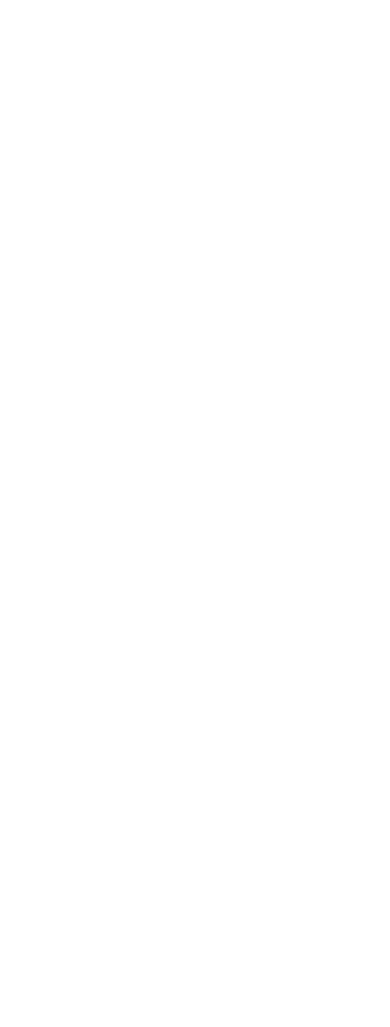
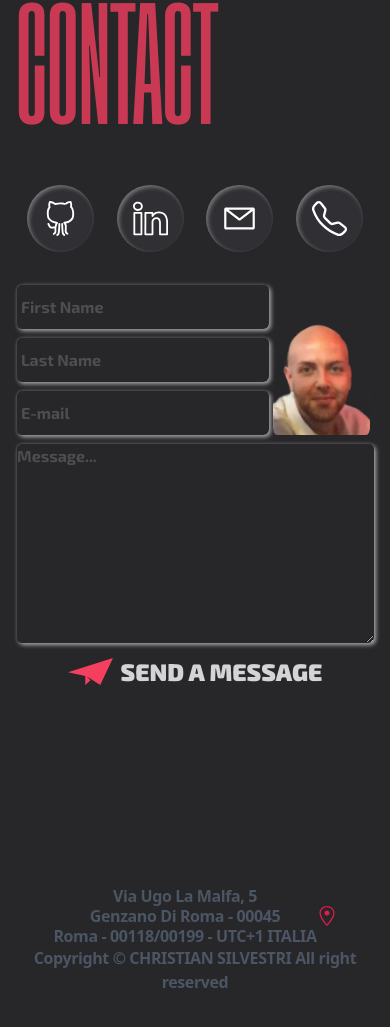
Before and after one commit to Christian-Silvestri/web, a React (Create React App) app: page / in a window 390 px wide. Shown: the part 5771-6798 px from the top of the page. Before the commit the page ends 5460 px from the top, so only its background shows below. Built offline with nearby package versions, Linux system fonts and the light colour scheme.

Commit message:
beta test 1.7

```diff
--- a/src/App.js
+++ b/src/App.js
@@ -8,6 +8,7 @@
 import Footer from './components/Footer';
 import Carrer from "./components/Carrer";
 import About from "./component/About";
+import Contact from "./component/Contact";
 
 
 const { Layout } = Section();
@@ -22,6 +23,7 @@
       <div className="bg-zinc-800 text-white ">
         <About />
         <Skills />
+        <Contact />
       </div>
     </>
 
--- /dev/null
+++ b/src/component/Contact.js
@@ -0,0 +1,268 @@
+import { useRef, useState } from 'react';
+import { AnimatePresence, motion } from 'framer-motion';
+/* import { socialIcons } from '../api/db'; */
+import { GoLocation } from 'react-icons/go';
+import { BiMailSend } from 'react-icons/bi';
+import { SiMinutemailer } from 'react-icons/si';
+import avatar from '../assets/avatar.png';
+import emailjs from '@emailjs/browser';
+import { ToastContainer, toast } from 'react-toastify';
+import 'react-toastify/dist/ReactToastify.css';
+import { SlSocialGithub, SlSocialLinkedin } from 'react-icons/sl';
+import { VscMail } from 'react-icons/vsc';
+import { BsTelephone } from 'react-icons/bs';
+import { FiExternalLink } from 'react-icons/fi';
+
+
+
+
+
+function Contact() {
+
+
+  return (
+    <div className='w-full h-full pb-24'>
+      <div className='px-4  md:px-8 lg:px-12 xl:px-24 2xl:px-48 '>
+
+        <div className='space-y-6 pt-80 md:pt-12 lg:pt-72 pb-4 lg:pb-12 2xl:pb-36'>
+          <h1>contact</h1>
+        </div>
+
+        <div className='md:flex md:py-8 md:gap-8 md:justify-between 2xl:justify-start'>
+          <div className='flex md:flex-col md:gap-4 justify-around md:justify-start  md:py-0 py-8   '>
+            <ButtonSocial />
+          </div>
+          <div className=' 2xl:max-w-[600px]'>
+            <EmailContactForm />
+          </div>
+        </div>
+      </div>
+      <div className='mt-48'>
+        <LocationInfo />
+      </div>
+    </div>
+  )
+}
+
+
+
+
+
+
+
+
+
+function ButtonSocial() {
+
+  const socialIcons = [
+    {
+      id: 1,
+      name: 'github',
+      icon: <SlSocialGithub size={35} />,
+      link: 'https://github.com/Christian-Silvestri',
+      alt: 'Christian Silvestri GitHub',
+      linkDescription: <>github.com/christian-silvestri<FiExternalLink className='text-rose-500' /></>,
+    },
+    {
+      id: 2,
+      name: 'linkedin',
+      icon: <SlSocialLinkedin size={35} />,
+      link: 'https://www.linkedin.com/in/christian-silvestri/',
+      alt: 'Christian Silvestri LinkedIn',
+      linkDescription: <>linkedin.com/in/christian-silvestri<FiExternalLink className='text-rose-500' /></>
+    },
+    {
+      id: 3,
+      name: 'mail',
+      icon: <VscMail size={35} />,
+      link: 'mailto:christiansilvestri@live.it',
+      alt: 'Send email to Christian Silvestri',
+      linkDescription: <>christiansilvestri@live.it<FiExternalLink className='text-rose-500' /></>
+    },
+    {
+      id: 4,
+      name: 'phone',
+      icon: <BsTelephone size={35} />,
+      link: 'tel:3289539919',
+      alt: 'Christian Silvestri phone number',
+      linkDescription: <>+39 3289539919<FiExternalLink className='text-rose-500' /></>
+    }
+  ];
+
+
+
+  const Button = (props) => {
+
+    const animationButton = {
+      initial: { scale: 1.2 },
+      animate: {
+        scale: 0.9,
+        transition: {
+          type: 'spring',
+          stiffness: 400,
+          damping: 17,
+        }
+      }
+    };
+
+    return (
+      <div className='w-min'>
+        <a href={props.link} alt={props.alt} target='_blank' rel="noreferrer" className='w-fit'>
+          <motion.div
+            whileHover={'initial'}
+            whileTap={'animate'}
+            variants={animationButton}
+            className='p-4 w-max button-border-social rounded-full bg-zinc-600/20 '
+          >
+            {props.icon}
+          </motion.div >
+        </a>
+      </div>
+    )
+
+  };
+
+
+  return socialIcons.map((icon) =>
+    <div key={icon.id}>
+      <Button icon={icon.icon} link={icon.link} alt={icon.alt} />
+    </div>)
+
+
+
+
+}
+
+
+
+
+
+
+
+
+
+const LocationInfo = () => {
+  return (
+    <div className='text-center'>
+      <div className='flex items-center justify-center mt-24'>
+        <GoLocation size={20} className='text-rose-600 order-2' />
+        <div>
+          <div className='text-gray-600 font-semibold tracking-tight leading-5 order-1 text-center '>
+            Via Ugo La Malfa, 5<br />
+            Genzano Di Roma - 00045<br />
+            Roma - 00118/00199 - UTC+1 ITALIA
+          </div>
+        </div>
+
+      </div>
+      <span className='text-gray-600 font-semibold tracking-tight leading-5'>
+        Copyright © CHRISTIAN SILVESTRI All right reserved
+      </span>
+    </div>
+  )
+}
+
+
+
+
+
+
+
+
+
+
+
+const EmailContactForm = () => {
+
+  const form = useRef();
+
+  const sendEmail = (e) => {
+    e.preventDefault();
+
+    emailjs.sendForm(process.env.REACT_APP_SERVICE_ID, process.env.REACT_APP_TEMPLATE_ID, form.current, process.env.REACT_APP_PUBLIC_KEY)
+      .then((result) => {
+        toast.success('Email send conrrectly', { position: toast.POSITION.TOP_CENTER })
+      }, (error) => {
+        toast.error('an error has occurred!!! Please check the entered data ', { position: toast.POSITION.TOP_CENTER })
+      })
+
+    form.current.reset();
+  };
+
+
+  const Input = (props, { className }) => {
+
+    const type = props.type;
+    const name = props.name;
+    const placeholder = props.placeholder;
+
+    const style = 'text-gray-300 min-h-[45px] bg-transparent button-border rounded-md';
+    return <input type={type} name={name} placeholder={placeholder} className={`${style} ${className} px-1 w-full`} required />
+  }
+
+  const TextArea = (props, { className }) => {
+
+    const name = props.name;
+    const placeholder = props.placeholder;
+
+    const style = 'text-gray-300 bg-transparent button-border rounded-md';
+    return <textarea name={name} placeholder={placeholder} className={`${style} ${className} min-h-[200px] w-full`} />
+  }
+
+  const Button = () => {
+
+
+
+    const style = {
+      button: '',
+      icon: 'text-rose-500',
+      text: 'font-para text-2xl font-black text-white uppercase text-zinc-300',
+    };
+    const animation = {
+      initial: { scale: 1.1 },
+      animate: {
+        scale: 0.9,
+        transition: {
+          type: 'spring',
+          stiffness: 400,
+          damping: 17,
+        }
+      }
+    };
+
+    return (
+      <>
+        <motion.button whileHover={'initial'} whileTap={'animate'} variants={animation} type='submit' className={`${style.button} w-fit  justify-center flex items-center gap-2`}>
+          <SiMinutemailer size={45} className={style.icon} />
+          <span className={`${style.text}`}>send a message</span>
+        </motion.button>
+        <ToastContainer />
+      </>
+    )
+  }
+
+  return (
+    <form ref={form} onSubmit={sendEmail} className='w-full  text-center font-para'>
+      <div className='flex justify-between items-end'>
+        <div className='w-full space-y-2' >
+          <Input type='text' name='firstName' placeholder='First Name' />
+          <Input type='text' name='lastName' placeholder='Last Name' />
+          <Input type='email' name='email' placeholder='E-mail' />
+        </div>
+        <div className='max-w-min'>
+          {/* <BiMailSend size={70} className='text-white' /> */}
+          <img src={avatar} alt='avatar' className='rounded-lg  max-w-[105px] px-1 ' />
+        </div>
+      </div>
+      <div className='pt-2'>
+        <TextArea name='message' placeholder='Message...' />
+      </div>
+      <div className='w-full flex justify-center '>
+        <Button />
+      </div>
+    </form>
+  )
+}
+
+
+export default Contact;
--- a/src/component/Skills.js
+++ b/src/component/Skills.js
@@ -5,42 +5,32 @@
 import { motion } from 'framer-motion';
 import { BsCaretDown } from 'react-icons/bs';
 
+
+
+
 function Skills() {
 
-  const animationTitle = {
-    hidden: {
-      opacity: 0,
-      scaleY: 0
-    },
-    visible: {
-      opacity: 1,
-      scaleY: 1,
-      transition: {
-        duration: 0.2,
-        ease: 'easeInOut',
-        delay: 0.5
-      }
-    }
-  }
+
 
   return (
-    <div className='space-y-6 pt-48 md:pt-12 lg:pt-48 pb-4 lg:pb-12 2xl:pb-24 '>
-      <motion.h1 initial={'hidden'} whileInView={'visible'} viewport={{ once: true, amount: 1 }} variants={animationTitle} className='px-4  md:px-8 lg:pl-12 xl:pl-24 2xl:pl-48 lg:pb-8 2xl:pb-12 xl:hidden'>skills</motion.h1>
-      <h1 className='px-4  md:px-8 lg:pl-12 xl:pl-24 2xl:pl-48 lg:pb-8 2xl:pb-12 hidden xl:block'>skills</h1>
+    <div className='space-y-6 pt-48 md:pt-12 lg:pt-48 pb-4 lg:pb-12 2xl:pb-36 '>
+      <h1 className='px-4  md:px-8 lg:pl-12 xl:pl-24 2xl:pl-48 lg:pb-8  '>skills</h1>
       <div className='px-4 md:px-8 lg:px-12 xl:px-24 2xl:px-48'>
-
         <div className='hidden xl:flex flex-wrap justify-between '>
           <SkillsCard />
         </div>
         <div className='xl:hidden'>
           <SkillsButton />
         </div>
-
-
       </div>
     </div>
   )
 }
+
+
+
+
+
 
 
 
@@ -79,6 +69,8 @@
     )
   }
 
+
+
   return (
     icon.map((icon) => {
       return (
@@ -90,10 +82,18 @@
   )
 }
 
+
+
+
+
+
+
+
 function SkillsButton() {
 
 
   const Button = (props) => {
+
     const [show, setShow] = useState(false);
     const handleShow = () => setShow(!show);
 
@@ -126,38 +126,18 @@
       }
     }
 
-    const animationButton = {
-      hidden: {
-        opacity: 1,
-        x: -200
-      },
-      visible: {
-        opacity: 1,
-        x: 0,
-        transition: {
-          duration: 0.8,
-          ease: 'easeInOut'
-        }
-      }
-    }
+
 
     return (
       <motion.div
-      initial={'hidden'}
-      whileInView={'visible'}
-      variants={animationButton}
-      viewport={{once: true, }}
-        /* layout
-        transition={{ duration: 0.2 }} */
         onClick={handleShow}
         className={`${show && 'flex-col'} ${style.button} button-border px-4 py-2 w-full  cursor-default `}
       >
-
         <motion.div
-          /*  layout='position' */
           className={`${show && 'justify-between'} w-full h-full flex items-center `}
         >
-          <span className={`${style.icon.text} grow-[1]`} >
+          <span className={`${style.icon.text} grow-[1]`}
+          >
             {props.icon}
           </span>
           <span className={`${style.name.text} grow-[3] w-full `} >
@@ -167,21 +147,19 @@
             <BsCaretDown size={20} className={`${show && 'rotate-180'}`} />
           </span>
         </motion.div>
+        <motion.span
 
-        <motion.span
-          layout='position'
           initial={'hidden'}
           whileInView={'visible'}
           exit={'initial'}
           transition={{ staggerChildren: 0.9 }}
           variants={animation}
-          className={`${show ? 'visible' : 'hidden'} ${style.content.text} h-full py-4 w-full`}
+          className={`${show ? 'visible' : 'hidden'} ${style.content.text} h-full pt-4  w-full flex items-center justify-center flex-col`}
         >
           {props.content}
           <br />
-          <div className={`${style.link} pt-2`}>{props.link}</div>
+          <div className={`${style.link}   `}>{props.link}</div>
         </motion.span>
-
       </motion.div>
     )
   }
--- a/src/index.css
+++ b/src/index.css
@@ -94,14 +94,27 @@
   font-weight: bold;
   opacity: .3;
   color: darkgray;
-  font-family: 'Franklin Gothic Medium', 'Arial Narrow', Arial, sans-serif
+  /* font-family: 'Franklin Gothic Medium', 'Arial Narrow', Arial, sans-serif; */
+
 }
 
 textarea::placeholder {
   font-weight: bold;
   opacity: 0.3;
   color: darkgray;
-  font-family: 'Franklin Gothic Medium', 'Arial Narrow', Arial, sans-serif;
+  /* font-family: 'Franklin Gothic Medium', 'Arial Narrow', Arial, sans-serif; */
+}
+
+input:focus {
+  outline: none;
+  border-color: rgb(244 63 94);
+  box-shadow: 0 0 10px rgb(244 63 94);
+}
+
+textarea:focus {
+  outline: none;
+  border-color: rgb(244 63 94);
+  box-shadow: 0 0 10px rgb(244 63 94);
 }
 
 ::-webkit-scrollbar {
@@ -168,6 +181,13 @@
   border-left: 1px solid rgb(68, 68, 68);
 }
 
+.button-border-social {
+  box-shadow: inset 2px 2px 4px rgb(121, 120, 120);
+  border-top: inset 2px solid rgb(68, 68, 68);
+  border-left: inset 2px solid rgb(68, 68, 68);
+
+}
+
 .card-content {
   position: relative;
   height: auto;
--- a/tailwind.config.js
+++ b/tailwind.config.js
@@ -36,6 +36,7 @@
       backgroundImage: {
         'collage': "url('./assets/collage.png')",
         'webbo': "url('./assets/triangle/cs3.png')",
+        'nasa': "url('./assets/nasa/web11.jpg')",
       }
     },
     colors: ({ colors }) => ({
```
